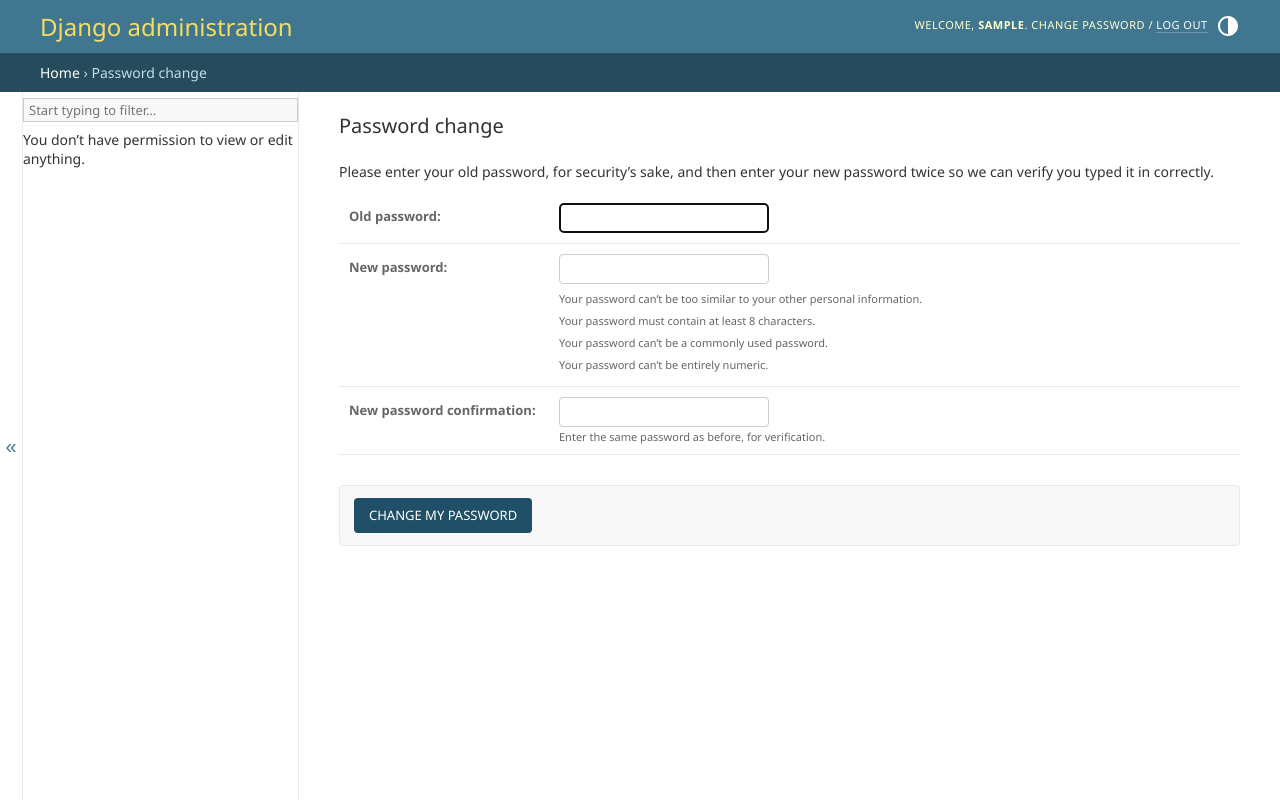
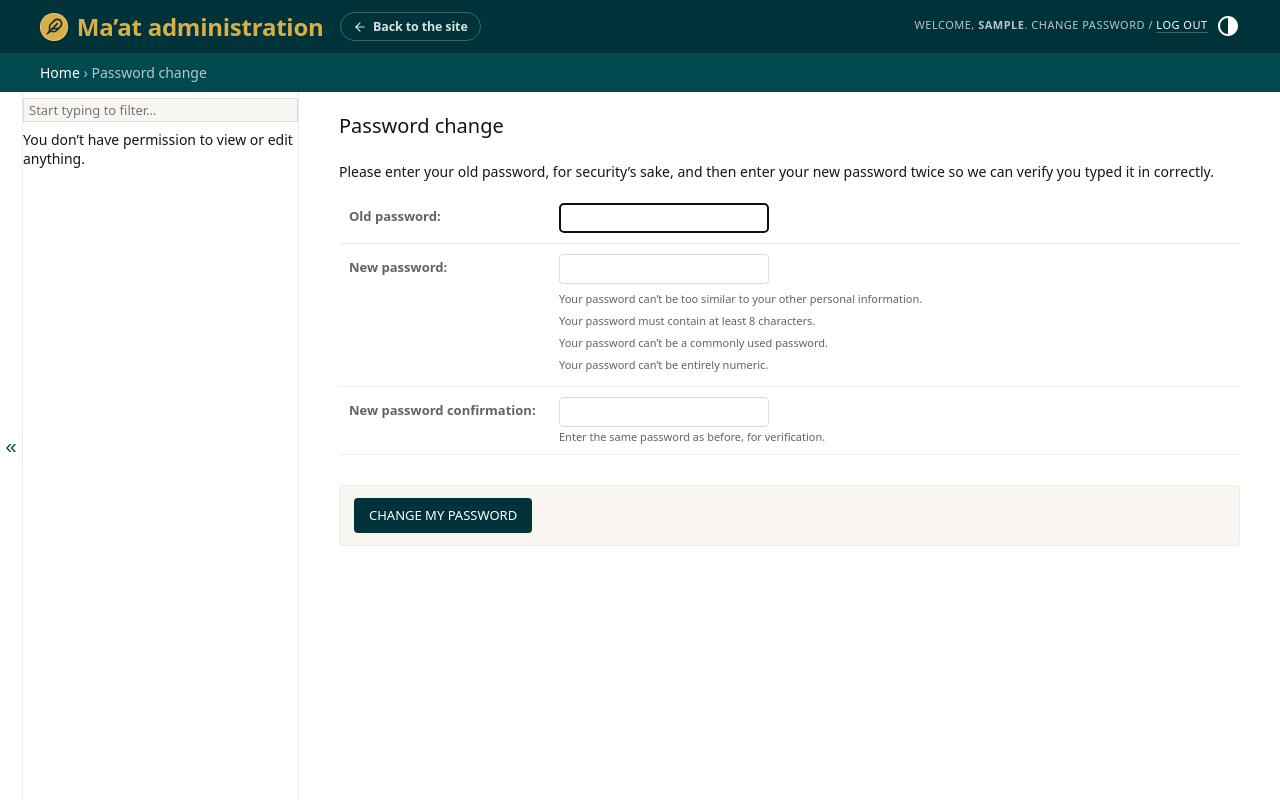
Before and after one commit to hopeogbons/maat, a Django app: a page that uses backend/config/urls.py in a window 1280 px wide. Run offline with Django 5.2, Linux system fonts and the light colour scheme; the visitor is signed in with stand-in values (Sample User, id 1); parts of the project's set-up code (start-up, migrations or seed data) failed here and were passed over.

Commit message:
Name the admin after Ma’at and style its sign-out page
The admin site takes the product's name and colours, and the logged-out page matches the sign-in pages added earlier. The View site link goes to the public front end rather than Django's own root.

```diff
--- /dev/null
+++ b/backend/accounts/static/accounts/admin.css
@@ -0,0 +1,266 @@
+/*
+ * Ma’at skin for the Django admin. Only the chrome is re-coloured: the deep
+ * teal header, gold accents and warm neutral ground of the site.
+ *
+ * Django's own error and delete colours are left alone on purpose. They are
+ * safety signals in a staff tool, not brand surface.
+ */
+:root {
+  --maat-teal-deep: #003239;
+  --maat-teal: #00494f;
+  --maat-teal-soft: #ddf0f0;
+  --maat-gold: #daad46;
+  --maat-gold-dark: #332305;
+  --maat-sand: #f9f6f1;
+  --maat-ink: #111719;
+  --maat-ink-muted: #5d6566;
+  --maat-line: #e7ecec;
+
+  --primary: var(--maat-teal);
+  --secondary: var(--maat-teal-deep);
+  --accent: var(--maat-gold);
+  --primary-fg: #ffffff;
+
+  --body-fg: var(--maat-ink);
+  --body-bg: #ffffff;
+  --body-quiet-color: var(--maat-ink-muted);
+  --body-medium-color: #3d4547;
+  --body-loud-color: var(--maat-teal-deep);
+
+  --header-color: rgba(255, 255, 255, 0.72);
+  --header-branding-color: var(--maat-gold);
+  --header-bg: var(--maat-teal-deep);
+  --header-link-color: #ffffff;
+
+  --breadcrumbs-fg: rgba(255, 255, 255, 0.7);
+  --breadcrumbs-link-fg: #ffffff;
+  --breadcrumbs-bg: var(--maat-teal);
+
+  --link-fg: var(--maat-teal);
+  --link-hover-color: var(--maat-gold-dark);
+  --link-selected-fg: var(--maat-teal-deep);
+
+  --hairline-color: var(--maat-line);
+  --border-color: #d7dedd;
+
+  --darkened-bg: var(--maat-sand);
+  --selected-bg: var(--maat-teal-soft);
+  --selected-row: #fbf3df;
+
+  --button-fg: #ffffff;
+  --button-bg: var(--maat-teal);
+  --button-hover-bg: var(--maat-teal-deep);
+  --default-button-bg: var(--maat-teal-deep);
+  --default-button-hover-bg: var(--maat-teal);
+  --close-button-bg: var(--maat-ink-muted);
+  --close-button-hover-bg: var(--maat-ink);
+
+  --object-tools-bg: var(--maat-gold-dark);
+  --object-tools-hover-bg: var(--maat-teal-deep);
+
+  --font-family-primary:
+    ui-sans-serif, system-ui, -apple-system, "Segoe UI", Roboto, "Helvetica Neue", Arial,
+    sans-serif;
+}
+
+@media (prefers-color-scheme: dark) {
+  :root {
+    --primary: #0d6a72;
+    --secondary: var(--maat-teal-deep);
+    --accent: var(--maat-gold);
+
+    --body-fg: #e9eded;
+    --body-bg: #0e1517;
+    --body-quiet-color: #a8b1b1;
+    --body-medium-color: #cdd4d4;
+    --body-loud-color: #ffffff;
+
+    --header-bg: #001f24;
+    --breadcrumbs-bg: var(--maat-teal-deep);
+    --breadcrumbs-link-fg: #e9eded;
+
+    --link-fg: var(--maat-gold);
+    --link-hover-color: #ecc978;
+    --link-selected-fg: var(--maat-teal-soft);
+
+    --hairline-color: #1b2426;
+    --border-color: #2a3436;
+
+    --darkened-bg: #121b1d;
+    --selected-bg: #162124;
+    --selected-row: #123037;
+
+    --button-bg: #0d6a72;
+    --button-hover-bg: #12838c;
+    --default-button-bg: var(--maat-gold);
+    --default-button-hover-bg: #ecc978;
+    --button-fg: #ffffff;
+  }
+  :root .default,
+  :root input[type="submit"].default {
+    color: var(--maat-gold-dark);
+  }
+}
+
+html[data-theme="dark"] {
+  --primary: #0d6a72;
+  --secondary: var(--maat-teal-deep);
+  --accent: var(--maat-gold);
+
+  --body-fg: #e9eded;
+  --body-bg: #0e1517;
+  --body-quiet-color: #a8b1b1;
+  --body-medium-color: #cdd4d4;
+  --body-loud-color: #ffffff;
+
+  --header-bg: #001f24;
+  --breadcrumbs-bg: var(--maat-teal-deep);
+  --breadcrumbs-link-fg: #e9eded;
+
+  --link-fg: var(--maat-gold);
+  --link-hover-color: #ecc978;
+  --link-selected-fg: var(--maat-teal-soft);
+
+  --hairline-color: #1b2426;
+  --border-color: #2a3436;
+
+  --darkened-bg: #121b1d;
+  --selected-bg: #162124;
+  --selected-row: #123037;
+
+  --button-bg: #0d6a72;
+  --button-hover-bg: #12838c;
+  --default-button-bg: var(--maat-gold);
+  --default-button-hover-bg: #ecc978;
+}
+
+html[data-theme="dark"] .default,
+html[data-theme="dark"] input[type="submit"].default {
+  color: var(--maat-gold-dark);
+}
+
+/* An explicit "Light" choice must restate the whole palette, or the dark
+   media block above leaves half the page on Django's stock colours. */
+html[data-theme="light"] {
+  --primary: var(--maat-teal);
+  --secondary: var(--maat-teal-deep);
+  --accent: var(--maat-gold);
+  --primary-fg: #ffffff;
+
+  --body-fg: var(--maat-ink);
+  --body-bg: #ffffff;
+  --body-quiet-color: var(--maat-ink-muted);
+  --body-medium-color: #3d4547;
+  --body-loud-color: var(--maat-teal-deep);
+
+  --header-color: rgba(255, 255, 255, 0.72);
+  --header-branding-color: var(--maat-gold);
+  --header-bg: var(--maat-teal-deep);
+  --header-link-color: #ffffff;
+
+  --breadcrumbs-fg: rgba(255, 255, 255, 0.7);
+  --breadcrumbs-link-fg: #ffffff;
+  --breadcrumbs-bg: var(--maat-teal);
+
+  --link-fg: var(--maat-teal);
+  --link-hover-color: var(--maat-gold-dark);
+  --link-selected-fg: var(--maat-teal-deep);
+
+  --hairline-color: var(--maat-line);
+  --border-color: #d7dedd;
+
+  --darkened-bg: var(--maat-sand);
+  --selected-bg: var(--maat-teal-soft);
+  --selected-row: #fbf3df;
+
+  --button-fg: #ffffff;
+  --button-bg: var(--maat-teal);
+  --button-hover-bg: var(--maat-teal-deep);
+  --default-button-bg: var(--maat-teal-deep);
+  --default-button-hover-bg: var(--maat-teal);
+  --close-button-bg: var(--maat-ink-muted);
+  --close-button-hover-bg: var(--maat-ink);
+
+  --object-tools-bg: var(--maat-gold-dark);
+  --object-tools-hover-bg: var(--maat-teal-deep);
+}
+
+html[data-theme="light"] .default,
+html[data-theme="light"] input[type="submit"].default {
+  color: var(--button-fg);
+}
+
+/* -------------------------------------------------------------- Branding */
+#site-name {
+  display: flex;
+  align-items: center;
+  gap: 1rem;
+  flex-wrap: wrap;
+}
+
+#site-name a:link,
+#site-name a:visited {
+  display: inline-flex;
+  align-items: center;
+  gap: 0.55rem;
+  font-weight: 800;
+  letter-spacing: -0.01em;
+  color: var(--maat-gold);
+}
+
+.maat-mark {
+  display: inline-flex;
+  align-items: center;
+  justify-content: center;
+  width: 28px;
+  height: 28px;
+  border-radius: 999px;
+  background: var(--maat-gold);
+  color: var(--maat-teal-deep);
+  box-shadow: inset 0 0 0 1px rgba(255, 255, 255, 0.35);
+}
+
+#site-name a.maat-back:link,
+#site-name a.maat-back:visited {
+  gap: 0.4rem;
+  padding: 0.3rem 0.75rem;
+  border: 1px solid rgba(255, 255, 255, 0.25);
+  border-radius: 999px;
+  font-size: 0.78rem;
+  font-weight: 600;
+  color: rgba(255, 255, 255, 0.85);
+}
+
+#site-name a.maat-back:hover {
+  border-color: rgba(255, 255, 255, 0.5);
+  background: rgba(255, 255, 255, 0.1);
+  color: #ffffff;
+}
+
+#branding h1,
+#branding h1 a:link,
+#branding h1 a:visited {
+  color: var(--maat-gold);
+}
+
+/* The login card sits on whichever ground the theme is using. */
+body.login {
+  background: var(--darkened-bg);
+}
+
+/* ------------------------------------------------------- Touch targets */
+@media (pointer: coarse) {
+  #user-tools a,
+  #user-tools button,
+  #site-name a,
+  #nav-sidebar a,
+  .object-tools a {
+    display: inline-flex;
+    align-items: center;
+    min-height: 40px;
+  }
+
+  #user-tools {
+    line-height: 1.9;
+  }
+}
--- a/backend/config/urls.py
+++ b/backend/config/urls.py
@@ -1,5 +1,13 @@
+from django.conf import settings
 from django.contrib import admin
 from django.urls import include, path
+
+# The admin wears the Ma’at name; templates/admin/base_site.html wears its colours.
+admin.site.site_header = "Ma’at administration"
+admin.site.site_title = "Ma’at admin"
+admin.site.index_title = "Weighing rumours against the record"
+# "View site" belongs on the public site, not on Django's own root.
+admin.site.site_url = settings.FRONTEND_URL or "/"
 
 urlpatterns = [
     path("admin/", admin.site.urls),
--- /dev/null
+++ b/backend/templates/admin/base_site.html
@@ -0,0 +1,26 @@
+{% extends "admin/base.html" %}
+{% load static %}
+
+{% block title %}{% if subtitle %}{{ subtitle }} | {% endif %}{{ title }} | {{ site_title|default:"Ma’at admin" }}{% endblock %}
+
+{% block extrastyle %}<link rel="stylesheet" href="{% static 'accounts/admin.css' %}" />{% endblock %}
+
+{% block branding %}
+<div id="site-name">
+  <a href="{% url 'admin:index' %}">
+    <span class="maat-mark" aria-hidden="true">
+      <svg width="17" height="17" viewBox="0 0 24 24" fill="none" stroke="currentColor" stroke-width="2.25" stroke-linecap="round" stroke-linejoin="round"><path d="M14.086 18.412A2 2 0 0112.67 19H5v-7.672a2 2 0 01.586-1.414L11.75 3.75a6 6 0 118.49 8.49z"/><path d="M16 8 2 22"/><path d="M17.488 15H9"/></svg>
+    </span>
+    {{ site_header|default:"Ma’at administration" }}
+  </a>
+  <a class="maat-back" href="{{ FRONTEND_URL }}">
+    <svg width="14" height="14" viewBox="0 0 24 24" fill="none" stroke="currentColor" stroke-width="2" stroke-linecap="round" stroke-linejoin="round" aria-hidden="true"><path d="m12 19-7-7 7-7"/><path d="M19 12H5"/></svg>
+    Back to the site
+  </a>
+</div>
+{% if user.is_anonymous %}
+  {% include "admin/color_theme_toggle.html" %}
+{% endif %}
+{% endblock %}
+
+{% block nav-global %}{% endblock %}
--- /dev/null
+++ b/backend/templates/registration/logged_out.html
@@ -0,0 +1,5 @@
+{% extends "accounts/logged_out.html" %}
+{% comment %}
+Django's admin and the default LogoutView both render this path. Pointing it at
+the branded signed-out page means no one ever lands on the stock Django screen.
+{% endcomment %}
```
Also changed, not shown: backend/accounts/static/accounts/auth.css (+9 -0 lines).
